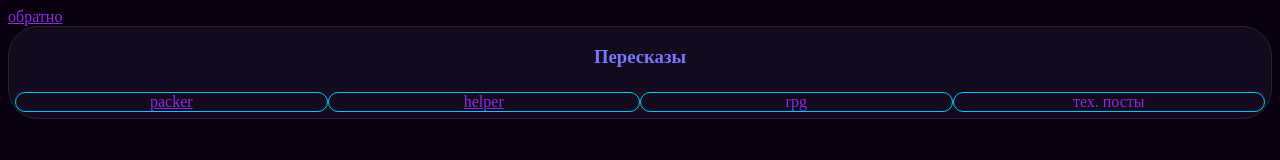
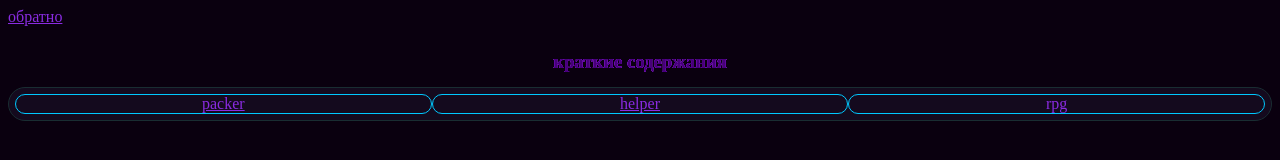
Before and after one commit to korall839/korall839.github.io, a plain HTML site: page blog.html in a window 1280 px wide. Drawn offline with Linux system fonts and the light colour scheme.

Commit message:
Add files via upload

```diff
--- a/blog.html
+++ b/blog.html
@@ -3,15 +3,23 @@
 <head>
     <meta charset="UTF-8">
     <meta name="viewport" content="width=device-width, initial-scale=1.0">
-    <title>Пересказы</title>
+    <title>краткие содержания</title>
     <link rel="stylesheet" href="dizine.css">
 </head>
 <body>
     <a href="index.html" class="back">обратно</a>
+    <h3>
+        <div class="in-3d">
+            <div class="d3" style="--i:1;">краткие содержания</div>
+            <div class="d3" style="--i:2;">краткие содержания</div>
+            <div class="d3" style="--i:3;">краткие содержания</div>
+            <div class="d3" style="--i:4;">краткие содержания</div>
+            <div class="d3" style="--i:5;">краткие содержания</div>
+            <div class="d3" style="--i:6;">краткие содержания</div>
+        </div>
+    </h3>
+    <br>
     <main>
-        <h3>
-            Пересказы
-        </h3>
         <div class="no_line">
             <div class="line">
                 <div class="prodgect">
@@ -23,9 +31,6 @@
                 <div class="prodgect">
                     <a>rpg</a>
                 </div>
-                <div class="prodgect">
-                    <a>тех. посты</a>
-                </div>
             </div>
         </div>
     </main>
```
Also changed, not shown: blog/helper/v2.html (+1 -1 lines), index.html (+1 -1 lines).
